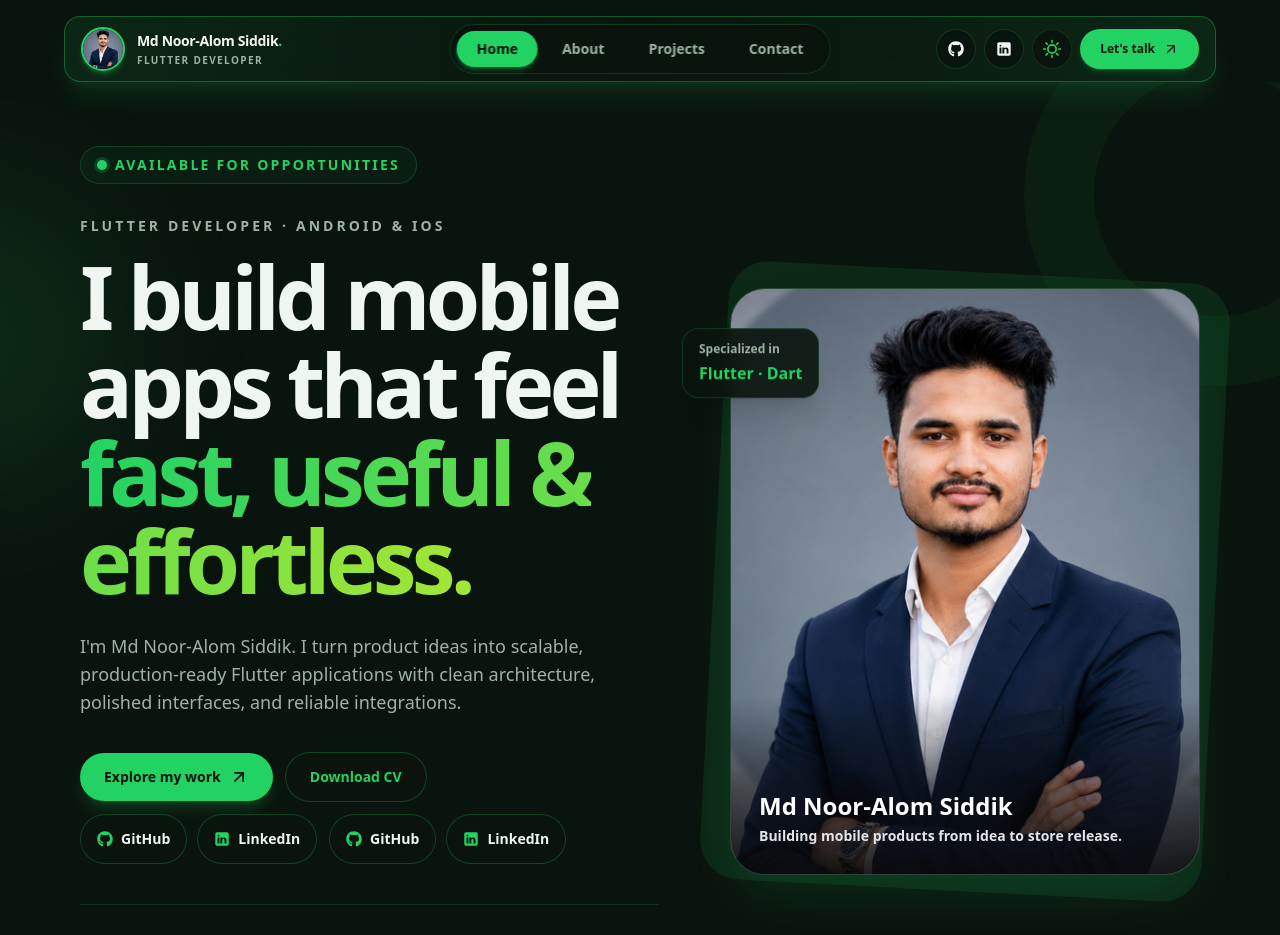
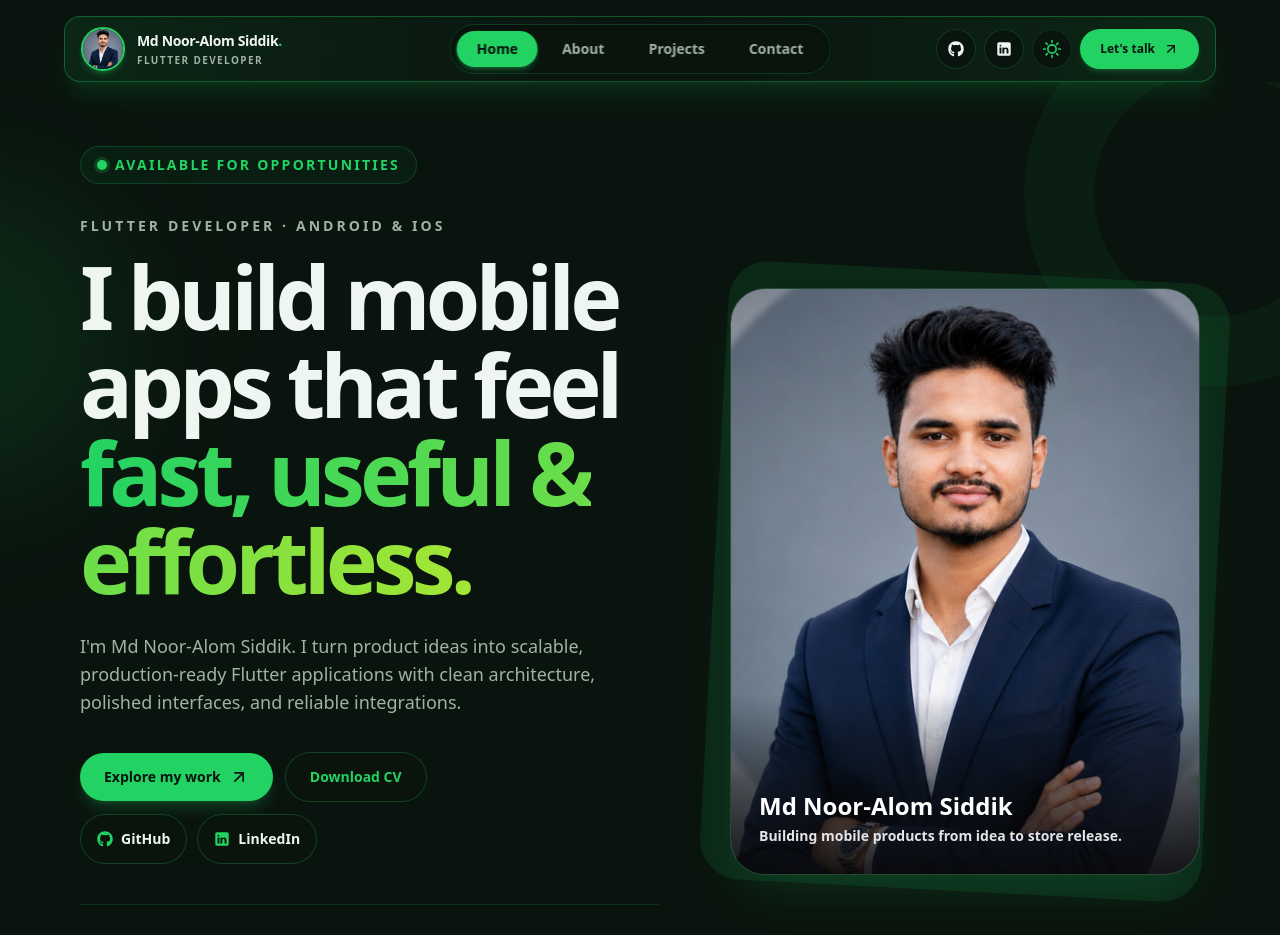
Before and after one commit to nooralom1/Noor-Alom_Portfolio, a Next.js app: page / in a window 1280 px wide. Shown: the top 935 px of the page. Built offline with nearby package versions, Linux system fonts and the light colour scheme.

Commit message:
Remove floating specialization badge and deduplicate hero social buttons

```diff
--- a/src/components/landing-hero.tsx
+++ b/src/components/landing-hero.tsx
@@ -109,29 +109,6 @@ export default function LandingHero() {
                 <span>LinkedIn</span>
               </a>
             </div>
-
-            <div className="flex items-center gap-2.5">
-              <a
-                href={siteMetadata.github}
-                target="_blank"
-                rel="noreferrer"
-                className="hover:bg-accent/15 group inline-flex items-center gap-2 rounded-full border border-accent/25 bg-background/80 px-4 py-3.5 text-sm font-bold text-foreground shadow-sm backdrop-blur transition hover:-translate-y-1 hover:border-accent hover:text-accent"
-                aria-label="GitHub Profile"
-              >
-                <GithubIcon className="h-4 w-4 text-accent transition-transform group-hover:scale-110" />
-                <span>GitHub</span>
-              </a>
-              <a
-                href={siteMetadata.linkedin}
-                target="_blank"
-                rel="noreferrer"
-                className="hover:bg-accent/15 group inline-flex items-center gap-2 rounded-full border border-accent/25 bg-background/80 px-4 py-3.5 text-sm font-bold text-foreground shadow-sm backdrop-blur transition hover:-translate-y-1 hover:border-accent hover:text-accent"
-                aria-label="LinkedIn Profile"
-              >
-                <LinkedinIcon className="h-4 w-4 text-accent transition-transform group-hover:scale-110" />
-                <span>LinkedIn</span>
-              </a>
-            </div>
           </motion.div>
 
           <motion.div
@@ -185,17 +162,6 @@ export default function LandingHero() {
               </p>
             </div>
           </div>
-
-          <motion.div
-            animate={{ y: [0, -8, 0] }}
-            transition={{ duration: 4, repeat: Infinity, ease: "easeInOut" }}
-            className="absolute -left-5 top-12 rounded-2xl border border-accent/20 bg-background/90 px-4 py-3 shadow-xl backdrop-blur md:-left-12"
-          >
-            <p className="text-xs font-semibold text-muted-foreground">
-              Specialized in
-            </p>
-            <p className="mt-1 font-bold text-accent">Flutter · Dart</p>
-          </motion.div>
         </motion.div>
       </div>
     </section>
```
